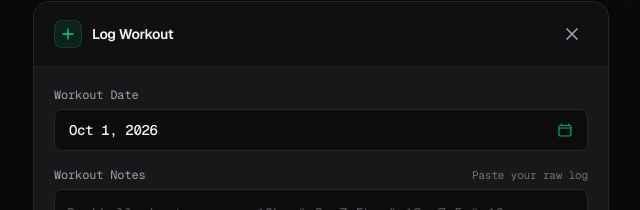
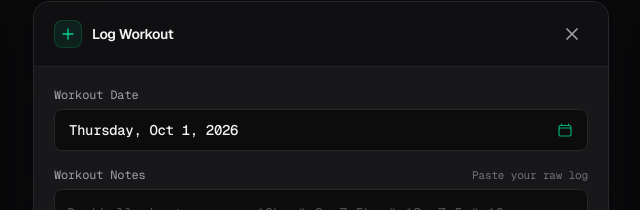
Before and after one commit to RobinJesba/WorkoutTracker, a Next.js app: page / in a window 1280 px wide. Both pictures are taken after a click on the button "Log Workout". Shown: the part 168-378 px from the top of the page, without its empty margins (319-959 px from the left). Built offline with nearby package versions, Linux system fonts and the light colour scheme.

Commit message:
feat: enforce standardized date format 'Friday, Oct 2, 2026' across the entire app

```diff
--- a/src/app/page.tsx
+++ b/src/app/page.tsx
@@ -5,11 +5,14 @@ import { INITIAL_WORKOUTS, ATHLETE_NAME } from "@/data/workouts";
 import { MuscleIcon } from "@/components/MuscleIcon";
 import { QuickLogModal } from "@/components/QuickLogModal";
 import { WorkoutEntry } from "@/types/workout";
+import { formatWorkoutDate, isSameWorkoutDay } from "@/lib/date";
 
 const CACHE_KEY = "robin_workouts_v3";
 
 export default function WorkoutListPage() {
-  const [workouts, setWorkouts] = useState<WorkoutEntry[]>(INITIAL_WORKOUTS);
+  const [workouts, setWorkouts] = useState<WorkoutEntry[]>(() =>
+    INITIAL_WORKOUTS.map((w) => ({ ...w, date: formatWorkoutDate(w.date) }))
+  );
   const [isOffline, setIsOffline] = useState(false);
   const [isModalOpen, setIsModalOpen] = useState(false);
   const [toastMessage, setToastMessage] = useState<string | null>(null);
@@ -23,7 +26,12 @@ export default function WorkoutListPage() {
         if (cached) {
           const parsed = JSON.parse(cached);
           if (Array.isArray(parsed) && parsed.length > 0) {
-            setWorkouts(parsed);
+            setWorkouts(
+              parsed.map((w: WorkoutEntry) => ({
+                ...w,
+                date: formatWorkoutDate(w.date),
+              }))
+            );
           }
         }
       } catch (e) {
@@ -42,8 +50,12 @@ export default function WorkoutListPage() {
         .then((res) => res.json())
         .then((data) => {
           if (data?.workouts && Array.isArray(data.workouts) && data.workouts.length > 0) {
-            setWorkouts(data.workouts);
-            localStorage.setItem(CACHE_KEY, JSON.stringify(data.workouts));
+            const formatted = data.workouts.map((w: WorkoutEntry) => ({
+              ...w,
+              date: formatWorkoutDate(w.date),
+            }));
+            setWorkouts(formatted);
+            localStorage.setItem(CACHE_KEY, JSON.stringify(formatted));
           }
         })
         .catch(() => {
@@ -58,14 +70,21 @@ export default function WorkoutListPage() {
   }, []);
 
   const handleWorkoutSaved = (savedWorkout: WorkoutEntry, isMerged?: boolean) => {
+    const formattedWorkout: WorkoutEntry = {
+      ...savedWorkout,
+      date: formatWorkoutDate(savedWorkout.date),
+    };
+
     setWorkouts((prev) => {
-      const existingIndex = prev.findIndex((w) => w.date === savedWorkout.date);
+      const existingIndex = prev.findIndex((w) => isSameWorkoutDay(w.date, formattedWorkout.date));
       if (existingIndex >= 0) {
         const existing = prev[existingIndex];
         // Append newly added items to existing workout
         const mergedWorkout: WorkoutEntry = {
           ...existing,
-          items: [...existing.items, ...savedWorkout.items],
+          date: formatWorkoutDate(formattedWorkout.date),
+          title: formattedWorkout.title || existing.title,
+          items: [...existing.items, ...formattedWorkout.items],
         };
         const updated = [...prev];
         updated[existingIndex] = mergedWorkout;
@@ -74,7 +93,7 @@ export default function WorkoutListPage() {
         }
         return updated;
       } else {
-        const updated = [savedWorkout, ...prev];
+        const updated = [formattedWorkout, ...prev];
         if (typeof window !== "undefined") {
           localStorage.setItem(CACHE_KEY, JSON.stringify(updated));
         }
@@ -141,7 +160,7 @@ export default function WorkoutListPage() {
                   {workout.title}
                 </h2>
                 <time className="text-xs font-mono text-zinc-400 shrink-0 ml-2">
-                  {workout.date}
+                  {formatWorkoutDate(workout.date)}
                 </time>
               </div>
 
--- a/src/components/QuickLogModal.tsx
+++ b/src/components/QuickLogModal.tsx
@@ -3,33 +3,13 @@
 import React, { useState, useRef } from "react";
 import { MuscleIcon } from "./MuscleIcon";
 import { WorkoutEntry, WorkoutItem } from "@/types/workout";
+import { formatWorkoutDate, getTodayIso, isSameWorkoutDay } from "@/lib/date";
 
 interface QuickLogModalProps {
   isOpen: boolean;
   onClose: () => void;
   onWorkoutSaved: (workout: WorkoutEntry, isMerged?: boolean) => void;
   existingWorkouts?: WorkoutEntry[];
-}
-
-function getTodayIso(): string {
-  const now = new Date();
-  const year = now.getFullYear();
-  const month = String(now.getMonth() + 1).padStart(2, "0");
-  const day = String(now.getDate()).padStart(2, "0");
-  return `${year}-${month}-${day}`;
-}
-
-function formatIsoToDisplay(isoStr: string): string {
-  if (!isoStr) return "";
-  const parts = isoStr.split("-").map(Number);
-  if (parts.length !== 3) return isoStr;
-  const [year, month, day] = parts;
-  const d = new Date(year, month - 1, day);
-  return d.toLocaleDateString("en-US", {
-    month: "short",
-    day: "numeric",
-    year: "numeric",
-  });
 }
 
 const NOTES_PLACEHOLDER = `Dumbbell chest press - 10kg * 6, 7.5kg * 12, 7.5 * 10
@@ -67,8 +47,8 @@ export const QuickLogModal: React.FC<QuickLogModalProps> = ({
 
   if (!isOpen) return null;
 
-  const displayDate = formatIsoToDisplay(selectedDateIso);
-  const existingWorkoutForDate = existingWorkouts.find((w) => w.date === displayDate);
+  const displayDate = formatWorkoutDate(selectedDateIso);
+  const existingWorkoutForDate = existingWorkouts.find((w) => isSameWorkoutDay(w.date, displayDate));
 
   const handleSubmit = async () => {
     if (!rawText.trim()) {
--- /dev/null
+++ b/src/lib/date.ts
@@ -0,0 +1,65 @@
+/**
+ * Date formatting utilities for WorkoutTracker.
+ * Standard format across the entire application: "Friday, Oct 2, 2026"
+ */
+
+export function formatWorkoutDate(input: string | Date | undefined | null): string {
+  if (!input) return "";
+
+  if (input instanceof Date) {
+    if (isNaN(input.getTime())) return "";
+    return input.toLocaleDateString("en-US", {
+      weekday: "long",
+      month: "short",
+      day: "numeric",
+      year: "numeric",
+    });
+  }
+
+  const str = input.trim();
+  if (!str) return "";
+
+  // 1. Handle ISO date "YYYY-MM-DD"
+  const isoMatch = str.match(/^(\d{4})-(\d{1,2})-(\d{1,2})$/);
+  if (isoMatch) {
+    const [, y, m, d] = isoMatch;
+    const dateObj = new Date(Number(y), Number(m) - 1, Number(d));
+    return dateObj.toLocaleDateString("en-US", {
+      weekday: "long",
+      month: "short",
+      day: "numeric",
+      year: "numeric",
+    });
+  }
+
+  // 2. Parse general date strings (e.g. "Oct 2, 2026", "2026/10/02", "Friday, Oct 2, 2026")
+  const parsed = new Date(str);
+  if (!isNaN(parsed.getTime())) {
+    return parsed.toLocaleDateString("en-US", {
+      weekday: "long",
+      month: "short",
+      day: "numeric",
+      year: "numeric",
+    });
+  }
+
+  return str;
+}
+
+export function getTodayIso(): string {
+  const now = new Date();
+  const year = now.getFullYear();
+  const month = String(now.getMonth() + 1).padStart(2, "0");
+  const day = String(now.getDate()).padStart(2, "0");
+  return `${year}-${month}-${day}`;
+}
+
+export function isSameWorkoutDay(dateA: string | undefined | null, dateB: string | undefined | null): boolean {
+  if (!dateA || !dateB) return false;
+  const normA = formatWorkoutDate(dateA);
+  const normB = formatWorkoutDate(dateB);
+  if (normA && normB && normA === normB) return true;
+
+  // Fallback to direct lowercase trim comparison
+  return dateA.trim().toLowerCase() === dateB.trim().toLowerCase();
+}
--- a/src/lib/db.ts
+++ b/src/lib/db.ts
@@ -1,6 +1,7 @@
 import { WorkoutEntry, WorkoutItem } from "@/types/workout";
 import { INITIAL_WORKOUTS } from "@/data/workouts";
 import { findUnifiedExercise } from "@/lib/exerciseDatabase";
+import { formatWorkoutDate } from "@/lib/date";
 
 interface CloudflareEnv {
   DB?: {
@@ -56,7 +57,7 @@ export async function getWorkouts(): Promise<WorkoutEntry[]> {
       if (rawWorkouts.length > 0) {
         return rawWorkouts.map((w) => ({
           id: w.id,
-          date: w.date,
+          date: formatWorkoutDate(w.date),
           title: w.title,
           items: rawItems
             .filter((item) => item.workout_id === w.id)
@@ -112,10 +113,12 @@ export async function createWorkout(workout: WorkoutEntry): Promise<{ success: b
     throw new Error("Cloudflare D1 database is not connected.");
   }
 
+  const standardDate = formatWorkoutDate(workout.date);
+
   // 1. Check if a workout with this exact date already exists
   const existingRes = await db.prepare(
-    "SELECT id, date, title FROM workouts WHERE date = ? LIMIT 1"
-  ).bind(workout.date).all();
+    "SELECT id, date, title FROM workouts WHERE date = ? OR date = ? LIMIT 1"
+  ).bind(standardDate, workout.date).all();
 
   const existing = (existingRes.results?.[0] as { id: string; date: string; title: string }) || null;
 
@@ -168,7 +171,7 @@ export async function createWorkout(workout: WorkoutEntry): Promise<{ success: b
   // Insert parent workout
   await db.prepare(
     "INSERT INTO workouts (id, date, title) VALUES (?, ?, ?)"
-  ).bind(id, workout.date, workout.title).run();
+  ).bind(id, standardDate, workout.title).run();
 
   // Insert items
   if (workout.items && workout.items.length > 0) {
```
